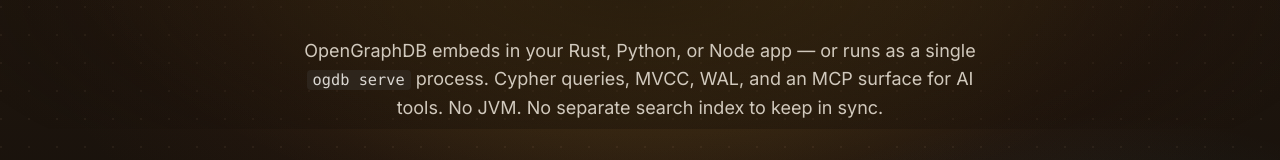
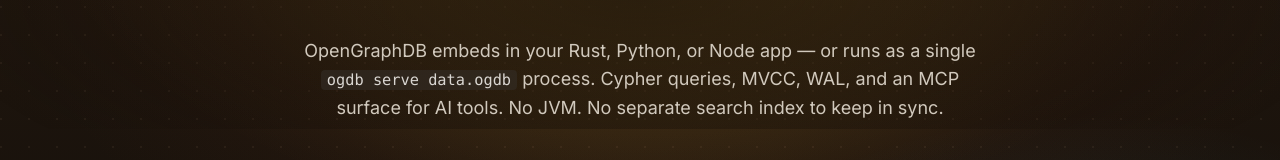
Before and after one commit to asheshgoplani/opengraphdb, a React (Vite) app in the folder frontend/: page / in a window 1280 px wide. Shown: the part 470-630 px from the top of the page. Built offline with nearby package versions, Linux system fonts and the light colour scheme.

Commit message:
fix(frontend): correct JSX-text broken ogdb serve --http commands + remove gate JSX carve-out

```diff
--- a/frontend/src/components/landing/HeroSection.tsx
+++ b/frontend/src/components/landing/HeroSection.tsx
@@ -106,7 +106,7 @@
           OpenGraphDB embeds in your Rust, Python, or Node app — or runs as a
           single{' '}
           <code className="rounded bg-muted/60 px-1.5 py-px font-mono text-[0.85em] text-foreground/85">
-            ogdb serve
+            ogdb serve data.ogdb
           </code>{' '}
           process. Cypher queries, MVCC, WAL, and an MCP surface for AI tools.
           No JVM. No separate search index to keep in sync.
--- a/frontend/src/components/playground/RDFDropzone.tsx
+++ b/frontend/src/components/playground/RDFDropzone.tsx
@@ -276,7 +276,7 @@
         </div>
         <p className="mt-1 font-mono text-[9px] uppercase tracking-[0.16em] text-primary">
           not persisted — start{' '}
-          <code className="rounded bg-muted/60 px-1 py-[1px] text-primary">ogdb serve --http</code>{' '}
+          <code className="rounded bg-muted/60 px-1 py-[1px] text-primary">ogdb serve --http ~/.ogdb/demo.ogdb</code>{' '}
           to ingest for real
         </p>
         <button
--- a/frontend/src/pages/PlaygroundPage.tsx
+++ b/frontend/src/pages/PlaygroundPage.tsx
@@ -365,7 +365,7 @@
               )}
               {importedGraph.source === 'preview' && (
                 <p className="mt-1 font-mono text-[9px] uppercase tracking-[0.16em] text-primary">
-                  not persisted — start <code>ogdb serve --http</code>
+                  not persisted — start <code>ogdb serve --http ~/.ogdb/demo.ogdb</code>
                 </p>
               )}
               <button
```
Also changed, not shown: 2 other files (tests, documents, lock files or other folders).
